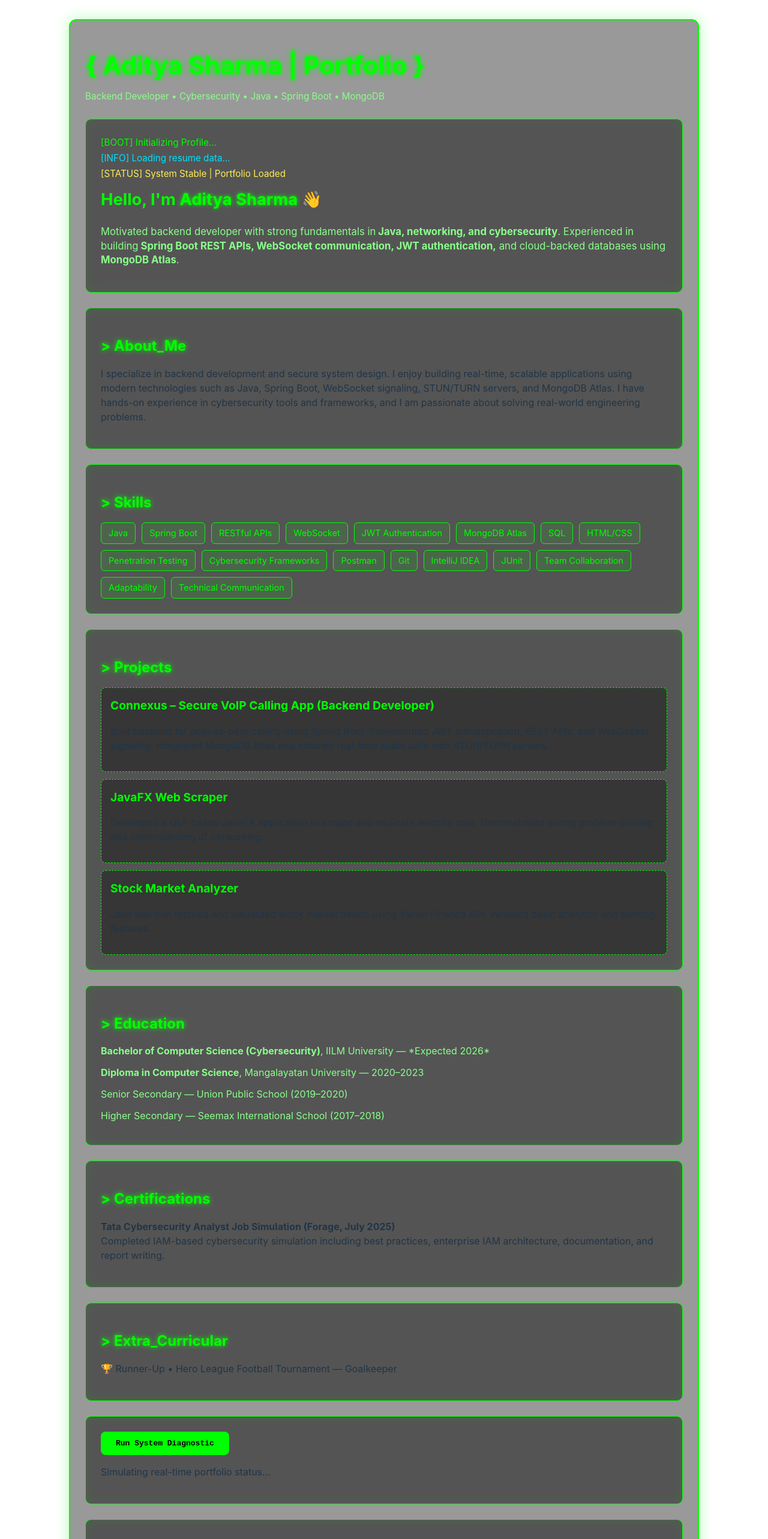
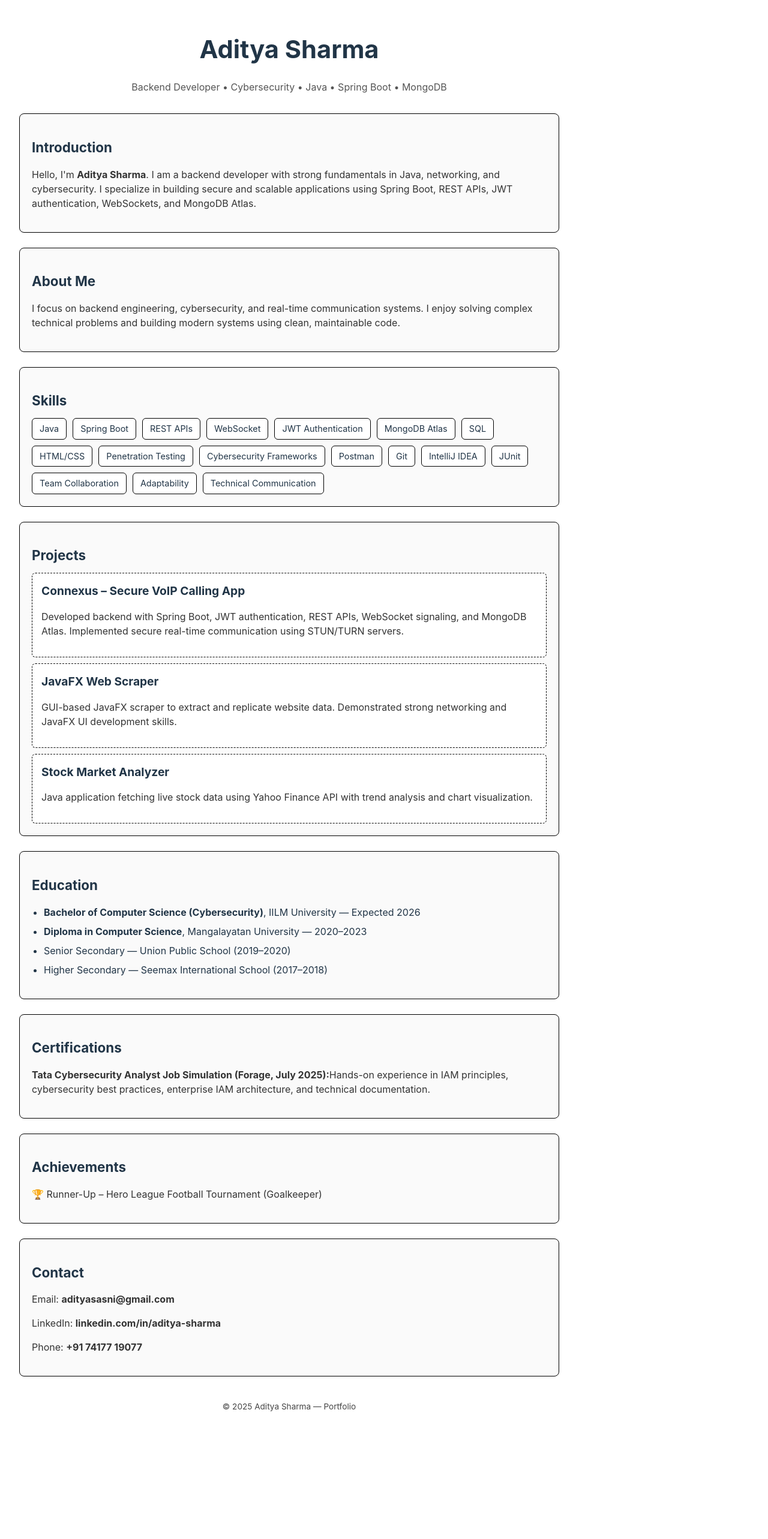
Before and after one commit to adityasharmadevil/vite-react, a React (Vite) app: page / in a window 1280 px wide. Shown: the top 2566 px of the page at 60% size. After the commit the page ends 2401 px from the top, so only its background shows below. Built offline with nearby package versions, Linux system fonts and the light colour scheme.

Commit message:
re-update

```diff
--- a/src/App.css
+++ b/src/App.css
@@ -1,114 +1,56 @@
-/* TERMINAL THEME ROOT */
+/* CLEAN BLACK & WHITE THEME */
 :root {
-  font-family: monospace, sans-serif;
-  background-color: #0d0d0d;
-  color: #00ff00;
+  font-family: Arial, sans-serif;
+  background-color: #fff;
+  color: #000;
 }
 
-/* MAIN LAYOUT */
-#root {
-  max-width: 1050px;
-  margin: 0 auto;
+/* CONTAINER */
+.container {
+  max-width: 900px;
+  margin: auto;
   padding: 2rem;
 }
 
-/* CORE CONTAINER */
-.monitor-container {
-  border: 2px solid #00ff00;
-  padding: 25px;
-  border-radius: 12px;
-  box-shadow: 0 0 25px rgba(0, 255, 0, 0.3);
-  background: rgba(0, 0, 0, 0.4);
+/* HEADER */
+.header {
+  text-align: center;
+  margin-bottom: 2rem;
 }
 
-/* HEADER */
-.monitor-header h1 {
-  font-size: 2.6em;
-  color: #00ff00;
-  text-shadow: 0 0 10px #00ff00;
+.title {
+  font-size: 2.6rem;
+  font-weight: bold;
 }
 
 .subtitle {
-  color: #8aff8a;
-  font-size: 0.95em;
-  margin-top: -10px;
+  color: #555;
+  font-size: 1rem;
 }
 
-/* GENERIC CARD */
+/* CARD SECTIONS */
 .card {
-  padding: 25px;
-  border: 1px solid #00ff00;
-  background-color: rgba(0, 0, 0, 0.45);
+  border: 1px solid #000;
+  padding: 20px;
   margin-top: 25px;
-  border-radius: 10px;
-  box-shadow: inset 0 0 20px rgba(0, 255, 0, 0.1);
-  transition: 0.3s ease;
+  border-radius: 8px;
+  background: #fafafa;
 }
 
-/* CARD HOVER EFFECT */
-.card:hover {
-  box-shadow: 0 0 18px rgba(0, 255, 0, 0.2);
+/* SECTION HEADINGS */
+.section-heading {
+  font-size: 1.4rem;
+  font-weight: bold;
+  margin-bottom: 12px;
 }
 
-/* SECTION TITLES */
-.section-title {
-  font-size: 1.5em;
-  color: #00ff00;
-  margin-bottom: 15px;
-  text-shadow: 0 0 8px #00ff00;
+/* TEXT */
+.text {
+  color: #333;
+  line-height: 1.5;
 }
 
-/* INTRO */
-.intro h2 {
-  color: #00ff00;
-  font-size: 1.8em;
-  margin-top: 10px;
-}
-
-.intro-text {
-  color: #8aff8a;
-  margin-top: 10px;
-  font-size: 1.1em;
-  line-height: 1.4em;
-}
-
-/* HIGHLIGHTED TEXT */
-.highlight {
-  color: #00ff00;
-  font-weight: bold;
-  text-shadow: 0 0 6px #00ff00;
-}
-
-/* TERMINAL LOG COLORS */
-.green {
-  color: #00ff00;
-}
-
-.blue {
-  color: #00e0ff;
-}
-
-.yellow {
-  color: #ffee55;
-}
-
-/* PROJECT CARDS */
-.project-card {
-  border: 1px dashed #00ff00;
-  padding: 15px;
-  border-radius: 8px;
-  margin-top: 12px;
-  background: rgba(0, 0, 0, 0.35);
-}
-
-.project-card h3 {
-  margin: 0;
-  color: #00ff00;
-  font-size: 1.2em;
-  margin-bottom: 5px;
-}
-
-/* SKILLS GRID */
+/* SKILLS */
 .skills-grid {
   display: flex;
   flex-wrap: wrap;
@@ -116,88 +58,41 @@
 }
 
 .skill-chip {
-  border: 1px solid #00ff00;
   padding: 6px 12px;
+  border: 1px solid #000;
   border-radius: 6px;
-  background: rgba(0, 255, 0, 0.1);
-  color: #00ff00;
-  font-size: 0.9em;
-  transition: 0.2s ease;
+  background: #fff;
+  font-size: 0.9rem;
 }
 
-.skill-chip:hover {
-  background: #00ff00;
-  color: #000;
-  cursor: pointer;
+/* PROJECT CARDS */
+.project-card {
+  border: 1px dashed #000;
+  padding: 15px;
+  border-radius: 6px;
+  margin-top: 10px;
+  background: #fff;
+}
+
+.project-title {
+  margin: 0;
+  font-size: 1.2rem;
+  font-weight: bold;
 }
 
 /* EDUCATION LIST */
-.edu-list {
-  list-style: none;
-  padding: 0;
-  margin: 0;
+.list {
+  padding-left: 20px;
 }
 
-.edu-list li {
-  margin-bottom: 12px;
-  color: #8aff8a;
-}
-
-/* TERMINAL LOG AREA */
-.terminal-card {
-  text-align: left;
-  height: auto;
-  font-size: 0.95em;
-}
-
-.log {
-  margin: 3px 0;
-  white-space: nowrap;
-}
-
-/* BUTTON */
-.action-btn {
-  background-color: #00ff00;
-  color: #000;
-  border: none;
-  padding: 12px 25px;
-  font-family: monospace;
-  font-weight: bold;
-  font-size: 1em;
-  cursor: pointer;
-  border-radius: 8px;
-  transition: 0.2s ease;
-}
-
-.action-btn:hover {
-  background-color: #00cc00;
-  box-shadow: 0 0 12px rgba(0, 255, 0, 0.3);
+.list li {
+  margin-bottom: 8px;
 }
 
 /* FOOTER */
-.monitor-footer {
-  margin-top: 25px;
-  font-size: 0.85em;
-  color: #55ff55;
+.footer {
+  text-align: center;
+  margin-top: 40px;
+  font-size: 0.85rem;
+  color: #444;
 }
-
-/* MOBILE RESPONSIVE */
-@media (max-width: 768px) {
-  .monitor-container {
-    padding: 15px;
-  }
-
-  .monitor-header h1 {
-    font-size: 2em;
-  }
-
-  .intro h2 {
-    font-size: 1.5em;
-  }
-}
-
-/* UNUSED VITE DEFAULT STYLES REMOVED */
-.logo, .logo.react, @keyframes logo-spin,
-@media (prefers-reduced-motion: no-preference) {
-  display: none;
-}
--- a/src/App.tsx
+++ b/src/App.tsx
@@ -1,60 +1,46 @@
-import { useState } from "react";
+import React from "react";
 import "./App.css";
 
-function App() {
-  const [status, setStatus] = useState("System Stable | Portfolio Loaded");
-
-  const runScan = () => {
-    setStatus("Running system diagnostics...");
-    setTimeout(() => {
-      setStatus("Diagnostics Complete: No issues detected.");
-    }, 2000);
-  };
-
+const App: React.FC = () => {
   return (
-    <div className="monitor-container">
+    <div className="container">
 
       {/* HEADER */}
-      <header className="monitor-header">
-        <h1 className="main-title">{`{ Aditya Sharma | Portfolio }`}</h1>
-        <p className="subtitle">Backend Developer • Cybersecurity • Java • Spring Boot • MongoDB</p>
+      <header className="header">
+        <h1 className="title">Aditya Sharma</h1>
+        <p className="subtitle">
+          Backend Developer • Cybersecurity • Java • Spring Boot • MongoDB
+        </p>
       </header>
 
-      {/* HERO / INTRO */}
-      <div className="card terminal-card">
-        <p className="log green">[BOOT] Initializing Profile...</p>
-        <p className="log blue">[INFO] Loading resume data...</p>
-        <p className="log yellow">[STATUS] {status}</p>
+      {/* INTRO SECTION */}
+      <section className="card">
+        <h2 className="section-heading">Introduction</h2>
+        <p className="text">
+          Hello, I'm <strong>Aditya Sharma</strong>. I am a backend developer with strong
+          fundamentals in Java, networking, and cybersecurity. I specialize in building
+          secure and scalable applications using Spring Boot, REST APIs, JWT authentication,
+          WebSockets, and MongoDB Atlas.
+        </p>
+      </section>
 
-        <div className="intro">
-          <h2>Hello, I'm <span className="highlight">Aditya Sharma</span> 👋</h2>
-          <p className="intro-text">
-            Motivated backend developer with strong fundamentals in
-            <strong> Java, networking, and cybersecurity</strong>. Experienced in building
-            <strong> Spring Boot REST APIs, WebSocket communication, JWT authentication,</strong> and
-            cloud-backed databases using <strong>MongoDB Atlas</strong>.
-          </p>
-        </div>
-      </div>
-
-      {/* ABOUT ME */}
-      <div className="card">
-        <h2 className="section-title">{`> About_Me`}</h2>
-        <p className="section-text">
-          I specialize in backend development and secure system design. I enjoy building
-          real-time, scalable applications using modern technologies such as Java, Spring Boot,
-          WebSocket signaling, STUN/TURN servers, and MongoDB Atlas. I have hands-on experience
-          in cybersecurity tools and frameworks, and I am passionate about solving
-          real-world engineering problems.
+      {/* ABOUT */}
+      <section className="card">
+        <h2 className="section-heading">About Me</h2>
+        <p className="text">
+          I focus on backend engineering, cybersecurity, and real-time communication systems.
+          I enjoy solving complex technical problems and building modern systems using
+          clean, maintainable code.
         </p>
-      </div>
+      </section>
 
       {/* SKILLS */}
-      <div className="card">
-        <h2 className="section-title">{`> Skills`}</h2>
+      <section className="card">
+        <h2 className="section-heading">Skills</h2>
+
         <div className="skills-grid">
           {[
-            "Java", "Spring Boot", "RESTful APIs", "WebSocket", "JWT Authentication",
+            "Java", "Spring Boot", "REST APIs", "WebSocket", "JWT Authentication",
             "MongoDB Atlas", "SQL", "HTML/CSS",
             "Penetration Testing", "Cybersecurity Frameworks",
             "Postman", "Git", "IntelliJ IDEA", "JUnit",
@@ -63,88 +49,78 @@ function App() {
             <span key={index} className="skill-chip">{skill}</span>
           ))}
         </div>
-      </div>
+      </section>
 
       {/* PROJECTS */}
-      <div className="card">
-        <h2 className="section-title">{`> Projects`}</h2>
+      <section className="card">
+        <h2 className="section-heading">Projects</h2>
 
         <div className="project-card">
-          <h3>Connexus – Secure VoIP Calling App (Backend Developer)</h3>
-          <p>
-            Built backend for peer-to-peer calling using Spring Boot.
-            Implemented JWT authentication, REST APIs, and WebSocket signaling.
-            Integrated MongoDB Atlas and enabled real-time audio calls with STUN/TURN servers.
+          <h3 className="project-title">Connexus – Secure VoIP Calling App</h3>
+          <p className="text">
+            Developed backend with Spring Boot, JWT authentication, REST APIs, WebSocket signaling,
+            and MongoDB Atlas. Implemented secure real-time communication using STUN/TURN servers.
           </p>
         </div>
 
         <div className="project-card">
-          <h3>JavaFX Web Scraper</h3>
-          <p>
-            Developed a GUI-based JavaFX application to scrape and replicate website data.
-            Demonstrated strong problem-solving and understanding of networking.
+          <h3 className="project-title">JavaFX Web Scraper</h3>
+          <p className="text">
+            GUI-based JavaFX scraper to extract and replicate website data. Demonstrated strong
+            networking and JavaFX UI development skills.
           </p>
         </div>
 
         <div className="project-card">
-          <h3>Stock Market Analyzer</h3>
-          <p>
-            Java tool that fetched and visualized stock market trends using Yahoo Finance API.
-            Included basic analytics and plotting features.
+          <h3 className="project-title">Stock Market Analyzer</h3>
+          <p className="text">
+            Java application fetching live stock data using Yahoo Finance API with trend analysis
+            and chart visualization.
           </p>
         </div>
-      </div>
+      </section>
 
       {/* EDUCATION */}
-      <div className="card">
-        <h2 className="section-title">{`> Education`}</h2>
-
-        <ul className="edu-list">
-          <li><strong>Bachelor of Computer Science (Cybersecurity)</strong>, IILM University — *Expected 2026*</li>
+      <section className="card">
+        <h2 className="section-heading">Education</h2>
+        <ul className="list">
+          <li><strong>Bachelor of Computer Science (Cybersecurity)</strong>, IILM University — Expected 2026</li>
           <li><strong>Diploma in Computer Science</strong>, Mangalayatan University — 2020–2023</li>
           <li>Senior Secondary — Union Public School (2019–2020)</li>
           <li>Higher Secondary — Seemax International School (2017–2018)</li>
         </ul>
-      </div>
+      </section>
 
-      {/* CERTIFICATION */}
-      <div className="card">
-        <h2 className="section-title">{`> Certifications`}</h2>
-        <p>
-          <strong>Tata Cybersecurity Analyst Job Simulation (Forage, July 2025)</strong><br />
-          Completed IAM-based cybersecurity simulation including best practices, enterprise IAM architecture,
-          documentation, and report writing.
+      {/* CERTIFICATIONS */}
+      <section className="card">
+        <h2 className="section-heading">Certifications</h2>
+        <p className="text">
+          <strong>Tata Cybersecurity Analyst Job Simulation (Forage, July 2025):</strong>
+          Hands-on experience in IAM principles, cybersecurity best practices,
+          enterprise IAM architecture, and technical documentation.
         </p>
-      </div>
+      </section>
 
       {/* ACHIEVEMENTS */}
-      <div className="card">
-        <h2 className="section-title">{`> Extra_Curricular`}</h2>
-        <p>🏆 Runner-Up • Hero League Football Tournament — Goalkeeper</p>
-      </div>
-
-      {/* RUN SYSTEM DIAGNOSTIC */}
-      <div className="card action-card">
-        <button onClick={runScan} className="action-btn">
-          Run System Diagnostic
-        </button>
-        <p className="hint">Simulating real-time portfolio status...</p>
-      </div>
+      <section className="card">
+        <h2 className="section-heading">Achievements</h2>
+        <p className="text">🏆 Runner-Up – Hero League Football Tournament (Goalkeeper)</p>
+      </section>
 
       {/* CONTACT */}
-      <div className="card">
-        <h2 className="section-title">{`> Contact`}</h2>
-        <p>📧 Email: <span className="highlight">adityasasni@gmail.com</span></p>
-        <p>🔗 LinkedIn: <span className="highlight">linkedin.com/in/aditya-sharma</span></p>
-        <p>📞 Phone: <span className="highlight">+91 74177 19077</span></p>
-      </div>
+      <section className="card">
+        <h2 className="section-heading">Contact</h2>
+        <p className="text">Email: <strong>adityasasni@gmail.com</strong></p>
+        <p className="text">LinkedIn: <strong>linkedin.com/in/aditya-sharma</strong></p>
+        <p className="text">Phone: <strong>+91 74177 19077</strong></p>
+      </section>
 
       {/* FOOTER */}
-      <footer className="monitor-footer">
-        <p>© 2025 Aditya Sharma • Portfolio v1.0</p>
+      <footer className="footer">
+        <p>© 2025 Aditya Sharma — Portfolio</p>
       </footer>
     </div>
   );
-}
+};
 
 export default App;
```
